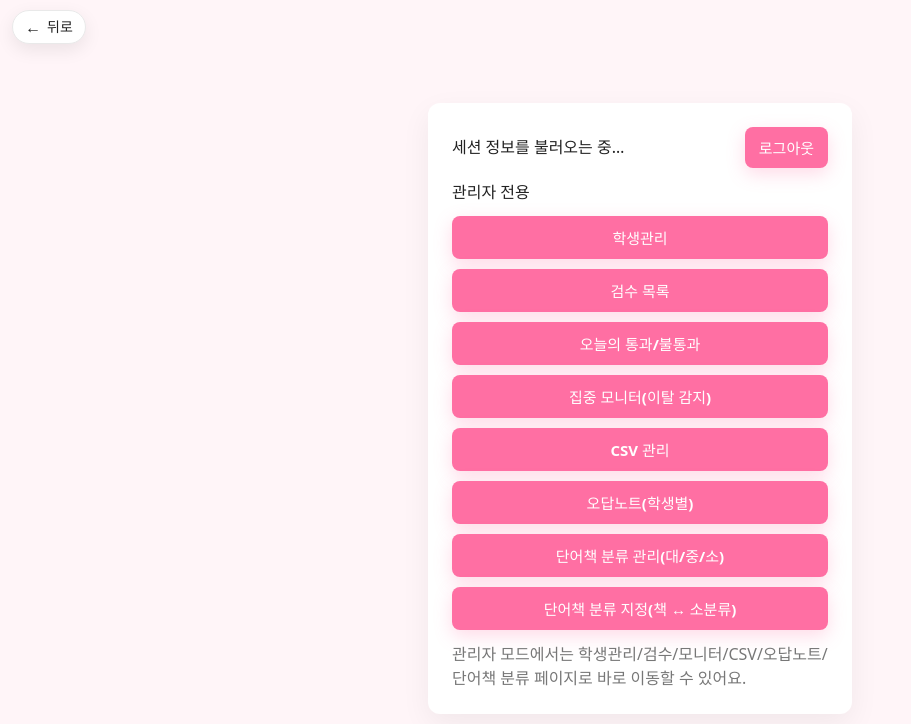
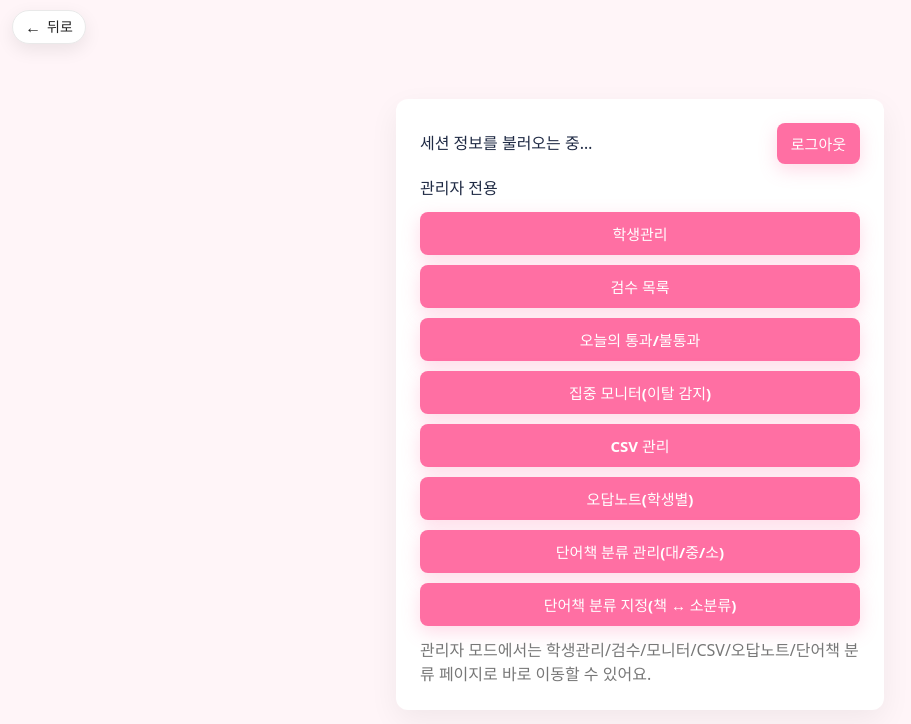
Before and after one commit to choyeojeong/rabbit-vocab, a React (Vite) app: page /dashboard in a window 1280 px wide. Shown: the top 724 px of the page, without its empty margins (0-911 px from the left). Built offline with nearby package versions, Linux system fonts and the light colour scheme; no server answers; sample sign-in values are in the browser's storage.

Commit message:
layout: make StudentShell full-width (remove centered container)

```diff
--- a/src/pages/StudentShell.jsx
+++ b/src/pages/StudentShell.jsx
@@ -1,12 +1,43 @@
+// src/pages/StudentShell.jsx
 import BackButton from "../components/BackButton";
+
+const COLORS = {
+  bg: "#fff5f8",
+  text: "#1f2a44",
+};
 
 export default function StudentShell({ children }) {
   return (
-    <div className="page student-page" style={{ position: "relative" }}>
+    <div
+      className="page student-page with-safe"
+      style={{
+        position: "relative",
+        minHeight: "100dvh",
+        width: "100%",
+        background: COLORS.bg,
+        color: COLORS.text,
+        // ✅ "가운데 카드" 강제 레이아웃을 페이지 전체에서는 없앰
+        // (기존 student-container가 maxWidth를 잡고 있었다면, 아래에서 풀어줌)
+        display: "block",
+      }}
+    >
       {/* ✅ 왼쪽 상단 뒤로가기 */}
       <BackButton fallback="/dashboard" />
 
-      <div className="student-container">
+      {/* ✅ 전체 폭 사용: 컨테이너를 '풀폭 래퍼'로 변경 */}
+      <div
+        className="student-container"
+        style={{
+          width: "100%",
+          maxWidth: "100%",
+          margin: 0,
+          paddingLeft: 12,
+          paddingRight: 12,
+          paddingTop: 12,
+          paddingBottom: 16,
+          boxSizing: "border-box",
+        }}
+      >
         {children}
       </div>
     </div>
```
